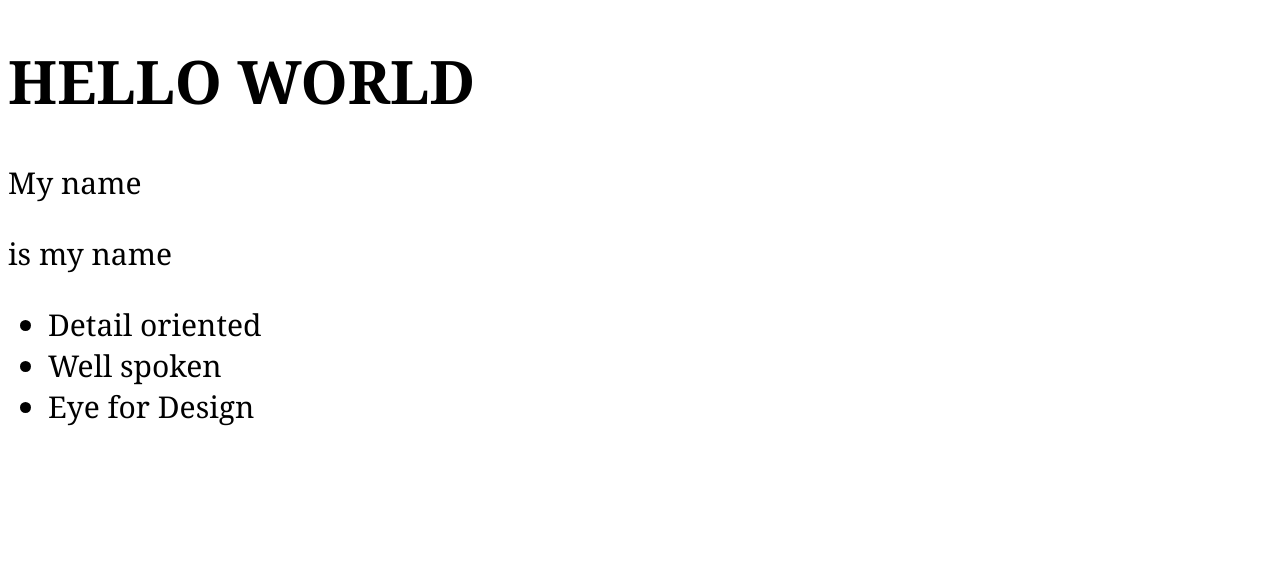
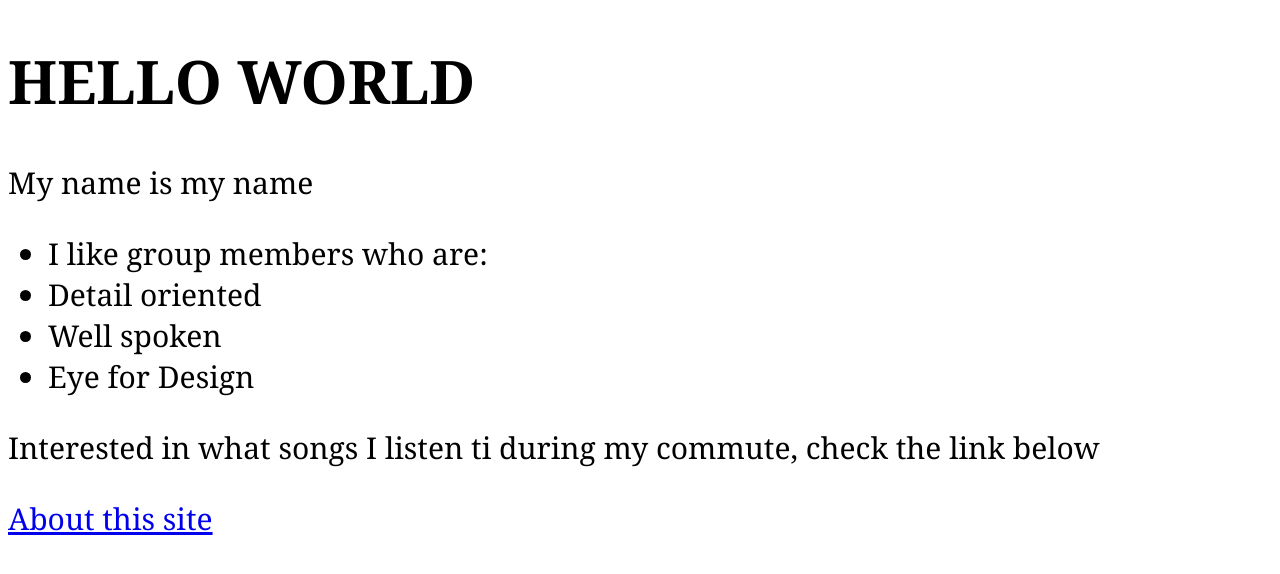
Before and after one commit to itiskopara/itiskopara.github.io, a plain HTML site: page index.html in a window 1280 px wide. Drawn offline with Linux system fonts and the light colour scheme.

Commit message:
Update index.html

```diff
--- a/index.html
+++ b/index.html
@@ -9,14 +9,20 @@
 
   <h1>HELLO WORLD</h1>
 
-  <p>My name </p>
-  <p>is my name</p>
+  <p>My name is my name</p>
 
   <ul>
+    <li> I like group members who are: </li>
     <li>Detail oriented</li>
     <li>Well spoken</li>
     <li>Eye for Design</li>
   </ul>
 
+
+  <p>Interested in what songs I listen ti during my commute, check the link below</p>
+
+  <A HREF="/jsobjprac.html">About this site</A>
+
+
 </body>
 </html>
```
